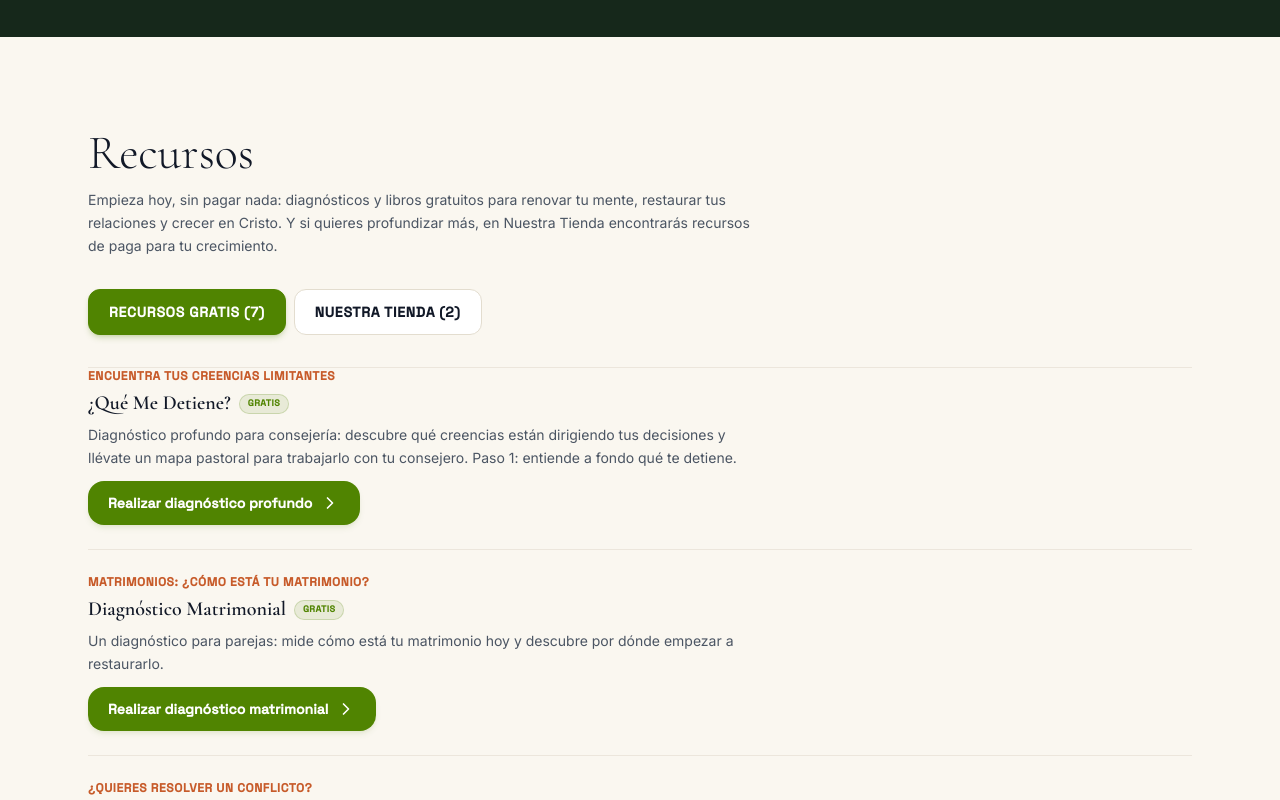
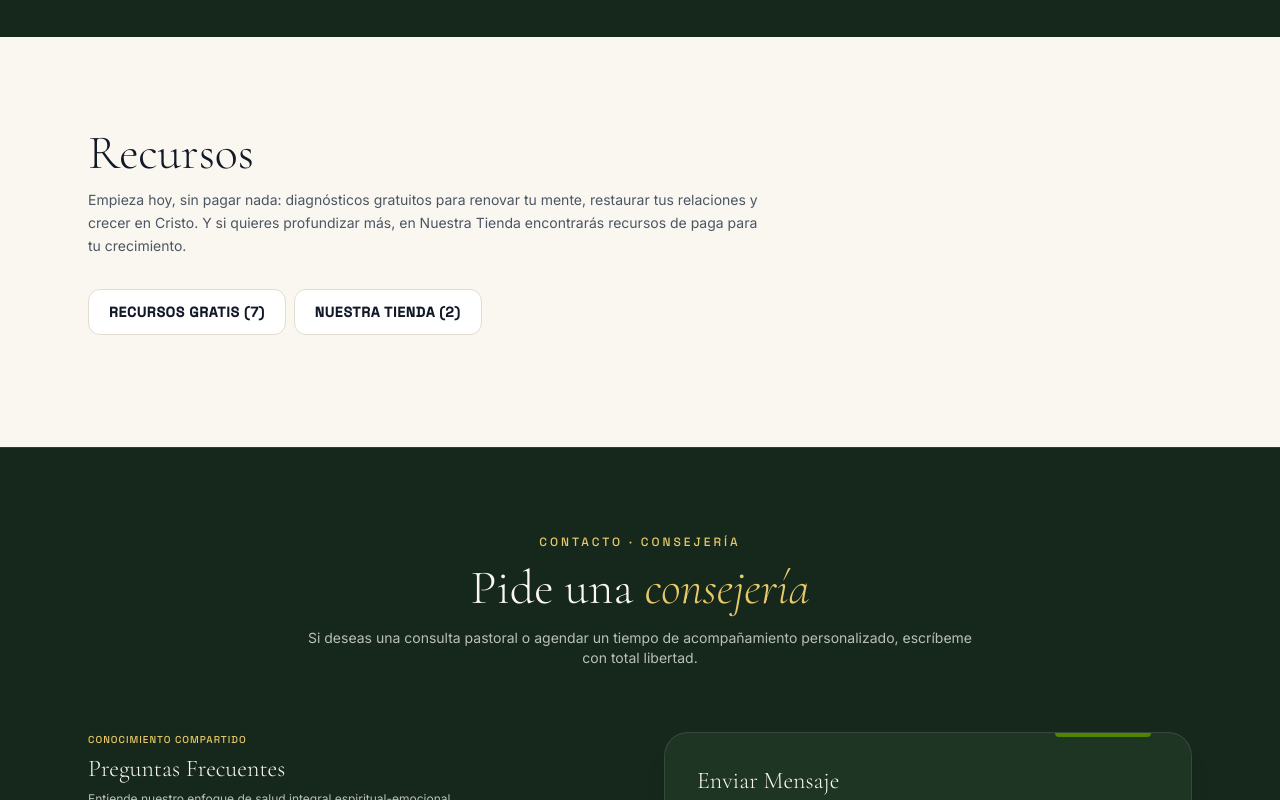
Before and after one commit to levantateresplandece1136-ops/Pagina-Levantate-Resplandece, a React (Vite) app: page / in a window 1280 px wide. Shown: the part 2580-3380 px from the top of the page. Built offline with nearby package versions, Linux system fonts and the light colour scheme.

Commit message:
ui(pagina): Recursos cerrado por defecto hasta hacer clic; texto sin libros

```diff
--- a/src/components/ResourceLibrary.tsx
+++ b/src/components/ResourceLibrary.tsx
@@ -65,10 +65,9 @@ const paidProducts: PaidProduct[] = [
 ];
 
 export default function ResourceLibrary({ selectedBookId, onClearSelectedBook }: ResourceLibraryProps) {
-  // Grupo de recursos: gratis o de paga. Los 4 ebooks y los 7 diagnósticos
-  // son gratuitos (11 en total); los productos de paga viven en Nuestra
-  // Tienda (ver paidProducts).
-  const [priceFilter, setPriceFilter] = useState<"gratis" | "paga">("gratis");
+  // Grupo de recursos: gratis o de paga. Ninguno abierto por defecto: el
+  // visitante elige un botón para ver su lista (clic de nuevo lo cierra).
+  const [priceFilter, setPriceFilter] = useState<"gratis" | "paga" | null>(null);
   const [activeBook, setActiveBook] = useState<EBook | null>(null);
 
   // Subscription Form states for download
@@ -258,7 +257,7 @@ export default function ResourceLibrary({ selectedBookId, onClearSelectedBook }:
             Recursos
           </h2>
           <p className="text-brand-muted text-sm mt-3 max-w-2xl leading-relaxed">
-            Empieza hoy, sin pagar nada: diagnósticos y libros gratuitos para
+            Empieza hoy, sin pagar nada: diagnósticos gratuitos para
             renovar tu mente, restaurar tus relaciones y crecer en Cristo. Y si
             quieres profundizar más, en Nuestra Tienda encontrarás recursos de
             paga para tu crecimiento.
@@ -282,7 +281,7 @@ export default function ResourceLibrary({ selectedBookId, onClearSelectedBook }:
                 type="button"
                 role="tab"
                 aria-selected={isActive}
-                onClick={() => setPriceFilter(group.id)}
+                onClick={() => setPriceFilter(priceFilter === group.id ? null : group.id)}
                 className={`shrink-0 font-space text-xs md:text-sm font-bold uppercase tracking-wider px-4 md:px-5 py-3 rounded-xl border transition-all cursor-pointer ${
                   isActive
                     ? "bg-brand-accent text-white border-brand-accent shadow-md shadow-brand-accent/20"
@@ -327,7 +326,7 @@ export default function ResourceLibrary({ selectedBookId, onClearSelectedBook }:
               </li>
             ))}
           </ul>
-        ) : (
+        ) : priceFilter === "paga" ? (
           /* Nuestra Tienda: recursos de paga (Hotmart) */
           <div className="space-y-6">
             <div className="text-left max-w-2xl space-y-2">
@@ -393,7 +392,7 @@ export default function ResourceLibrary({ selectedBookId, onClearSelectedBook }:
               </button>
             </div>
           </div>
-        )}
+        ) : null}
 
       </div>
       {/* Book Detail Drawer Modal Overlay */}
```
